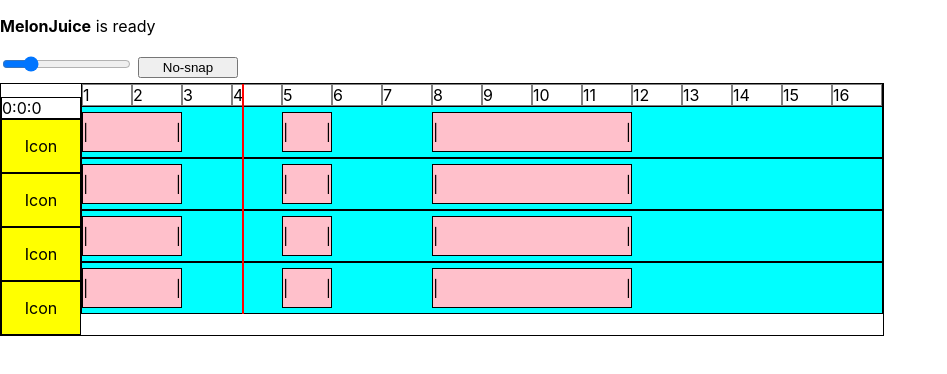
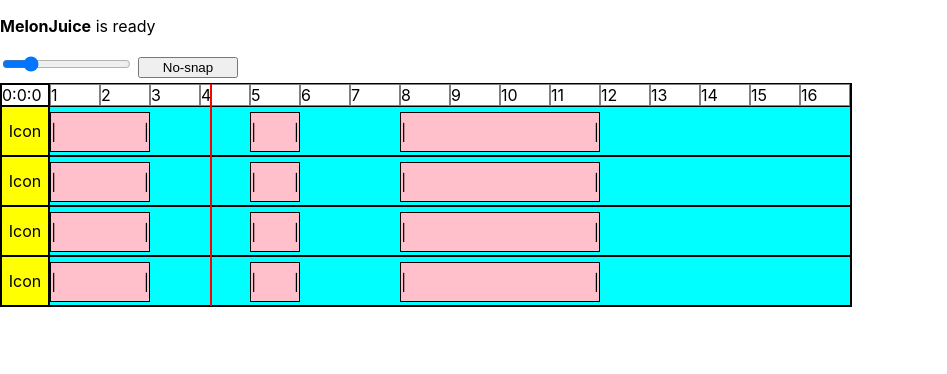
Before and after one commit to purewack/melonJuice-web, a React (Create React App) app: page / in a window 1280 px wide. Shown: the top 374 px of the page, without its empty margins (0-947 px from the left). Built offline with nearby package versions, Linux system fonts and the light colour scheme.

Commit message:
fix editor fields alignment

```diff
--- a/src/components/components.css
+++ b/src/components/components.css
@@ -1,17 +1,20 @@
+* {
+    box-sizing: border-box;
+}
+html{
+    box-sizing: border-box;
+}
 
 :root{
-    --side-panel-width:80px;
-    --track-panel-width:200px;
-}
-
-*{
-    box-sizing: border-box;
+    --side-panel-width:3rem;
+    --track-panel-width:12rem;
 }
 
 .AudioRegion{
     position:absolute;
     height:40px;
-    margin: 5px 0 ;
+    margin-top: 5px;
+    margin-bottom: 5px;
     background:pink;
     border: solid black 1px;
     display:flex;
@@ -31,6 +34,7 @@
     border:solid black 1px;
     white-space: nowrap;
     display:flex;
+    height:50px;
 }
 .AudioTrack .content{
     position:relative;
@@ -43,6 +47,7 @@
     border: solid black 1px;
     width:max-content;
     position: relative;
+    display:flex;
 }
 .ToolField{
     width:min-content;
@@ -62,6 +67,7 @@
     position: sticky;
     left:0;
     width:var(--side-panel-width);
+    height:50px;
     display:flex;
     justify-content: center;
     align-items: center;
```
